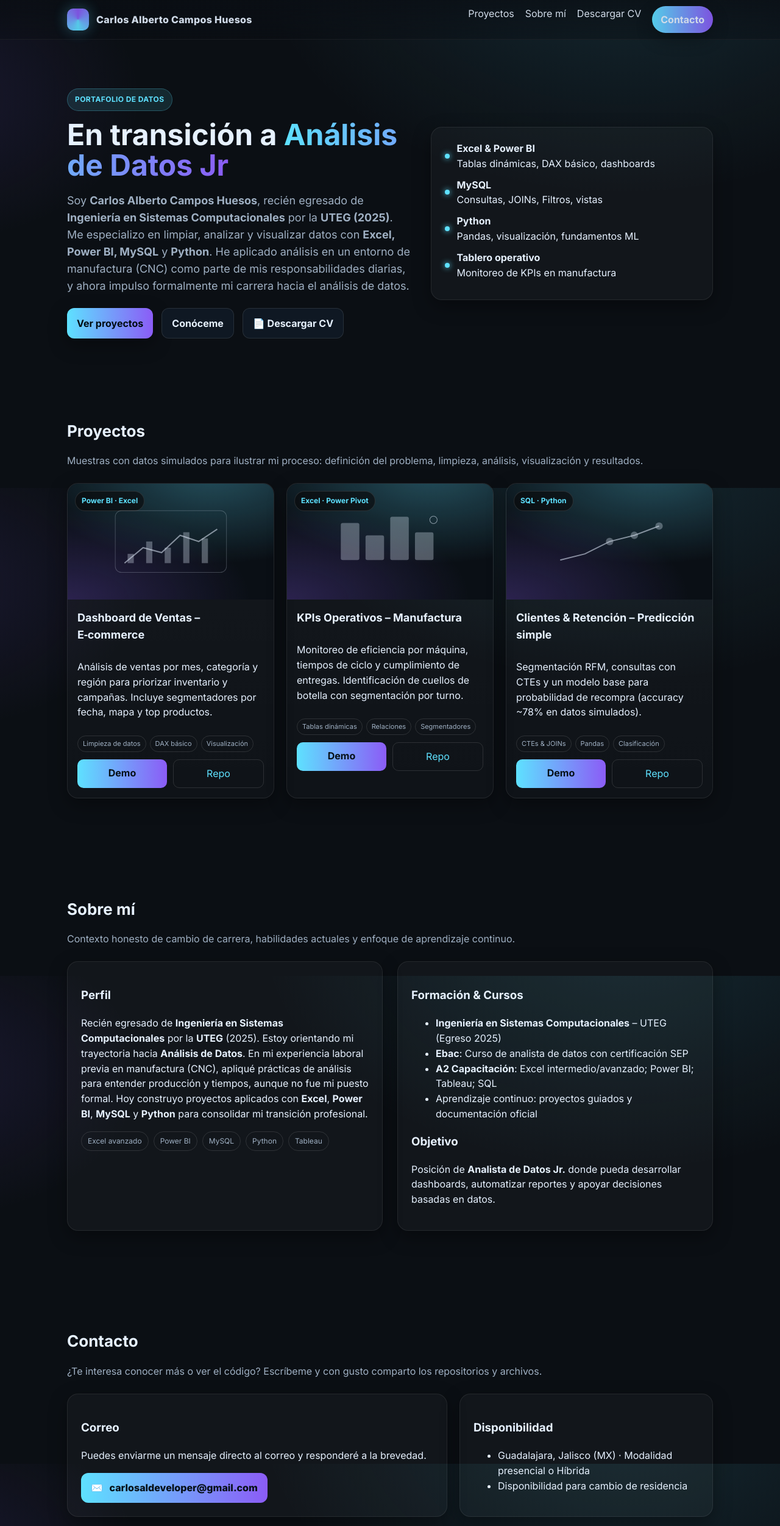
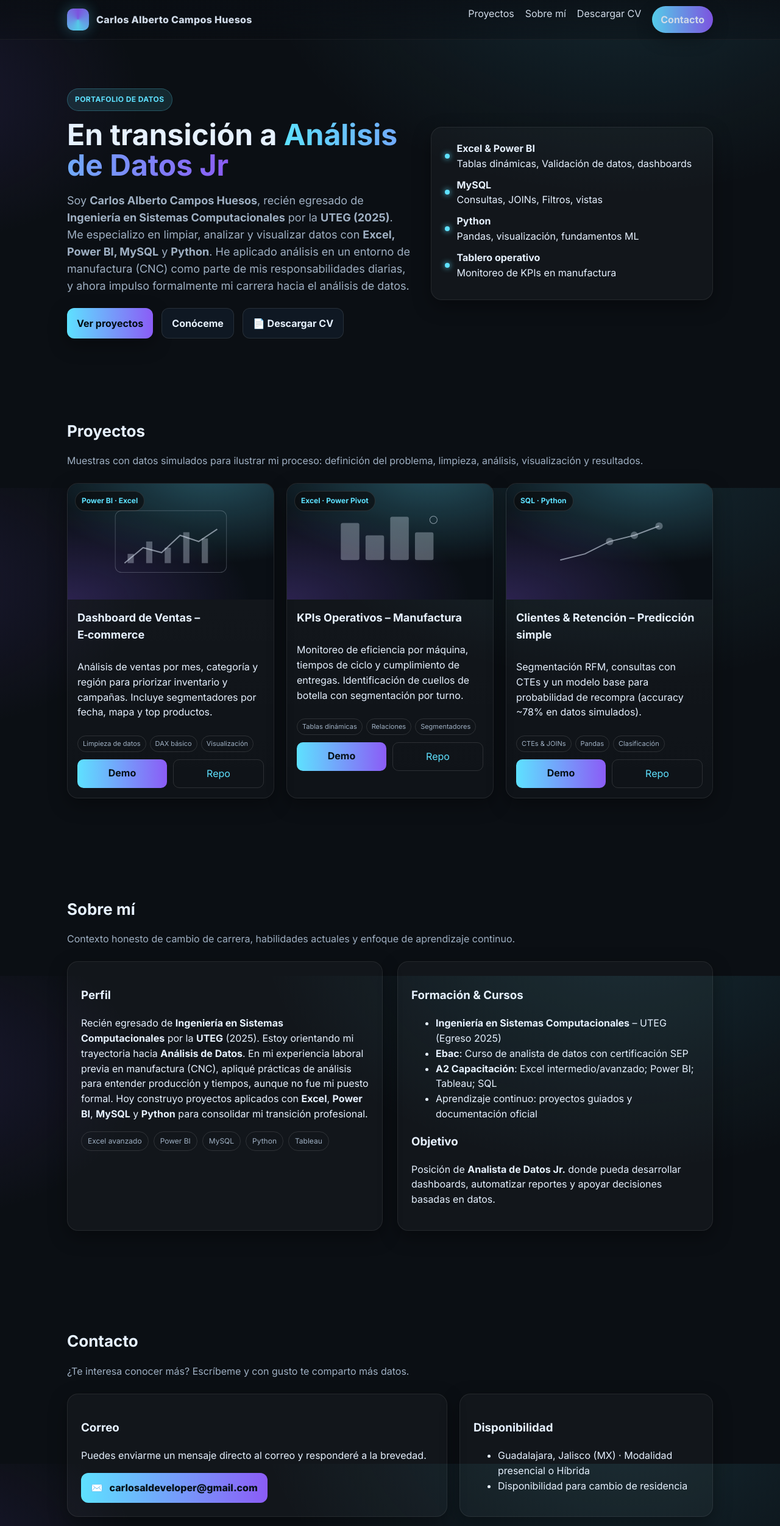
Before and after one commit to CarlosHuesos/CarlosHuesos.github.io, a plain HTML site: page index.html in a window 1280 px wide. Shown: the top 2502 px of the page at 61% size. Drawn offline with Linux system fonts and the light colour scheme.

Commit message:
Cambio de texto

```diff
--- a/index.html
+++ b/index.html
@@ -129,7 +129,7 @@
         </div>
       </div>
       <aside class="hero-card" aria-label="Resumen de habilidades">
-        <div class="stat"><span class="dot" aria-hidden="true"></span><div><strong>Excel & Power BI</strong><div class="muted">Tablas dinámicas, DAX básico, dashboards</div></div></div>
+        <div class="stat"><span class="dot" aria-hidden="true"></span><div><strong>Excel & Power BI</strong><div class="muted">Tablas dinámicas, Validación de datos, dashboards</div></div></div>
         <div class="stat"><span class="dot" aria-hidden="true"></span><div><strong>MySQL</strong><div class="muted">Consultas, JOINs, Filtros, vistas</div></div></div>
         <div class="stat"><span class="dot" aria-hidden="true"></span><div><strong>Python</strong><div class="muted">Pandas, visualización, fundamentos ML</div></div></div>
         <div class="stat"><span class="dot" aria-hidden="true"></span><div><strong>Tablero operativo</strong><div class="muted">Monitoreo de KPIs en manufactura</div></div></div>
@@ -266,7 +266,7 @@
   <section id="contacto">
     <div class="container">
       <h2 class="section-title">Contacto</h2>
-      <p class="section-sub">¿Te interesa conocer más o ver el código? Escríbeme y con gusto comparto los repositorios y archivos.</p>
+      <p class="section-sub">¿Te interesa conocer más? Escríbeme y con gusto te comparto más datos.</p>
       <div class="contact">
         <div class="panel">
           <h3>Correo</h3>
```
